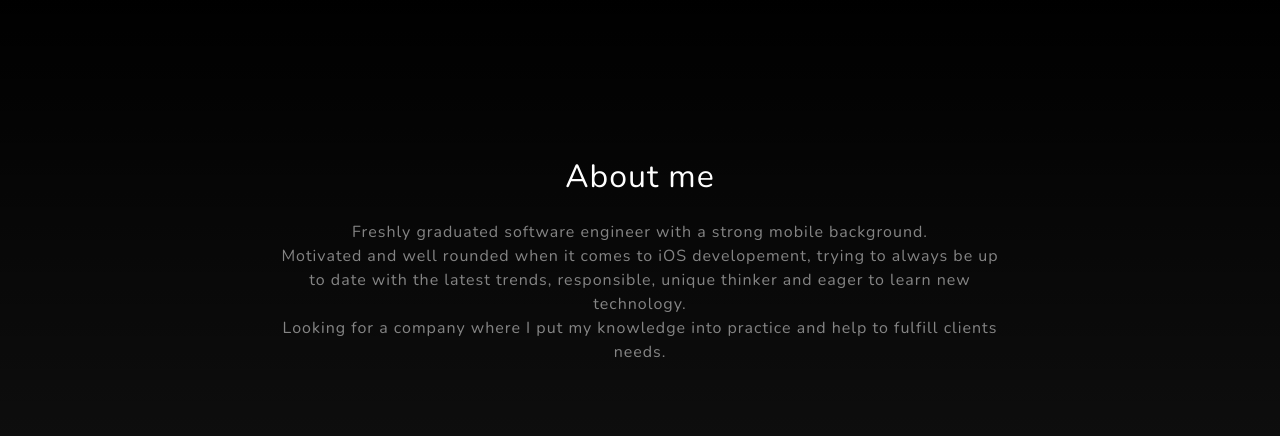
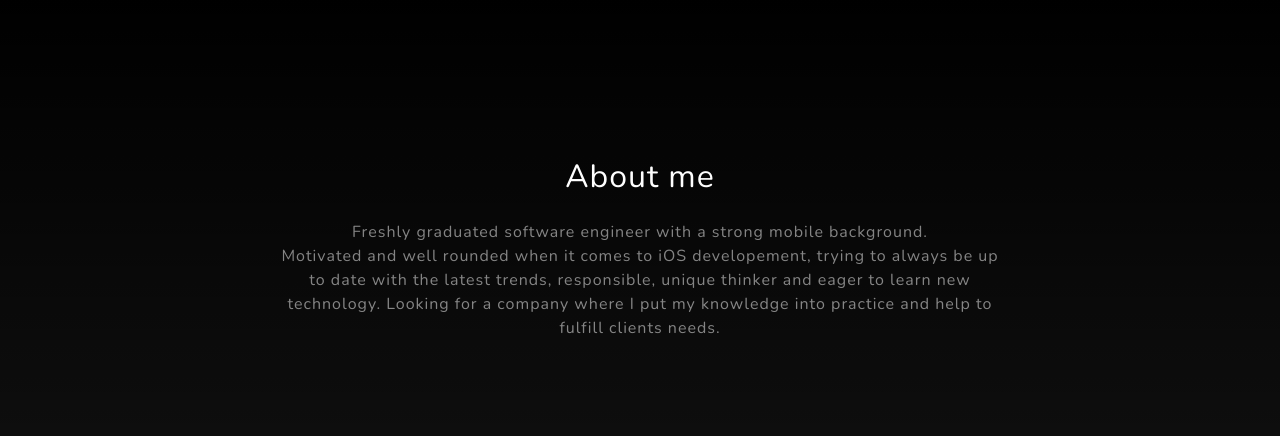
Before and after one commit to Wajdi-Dahech/wajdi-dahech.github.io, a plain HTML site: page index.html in a window 1280 px wide. Shown: the part 802-1238 px from the top of the page. Drawn offline with nearby package versions, Linux system fonts and the light colour scheme.

Commit message:
Update index.html

```diff
--- a/index.html
+++ b/index.html
@@ -50,8 +50,8 @@
                     <div class="col-lg-8 mx-auto">
                         <h2 class="text-white mb-4">About me</h2>
                         <p class="text-white-50">
-                            Freshly graduated software engineer with a strong mobile background. <br>
-                            Motivated and well rounded when it comes to iOS developement, trying to always be up to date with the latest trends, responsible, unique thinker and eager to learn new technology. <br>
+                            Freshly graduated software engineer with a strong mobile background.<br>
+                            Motivated and well rounded when it comes to iOS developement, trying to always be up to date with the latest trends, responsible, unique thinker and eager to learn new technology.
                             Looking for a company where I put my knowledge into practice and help to fulfill clients needs.
                         </p>
                     </div>
```
